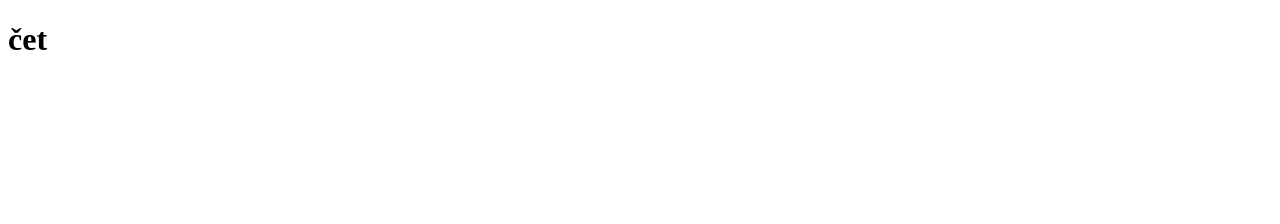
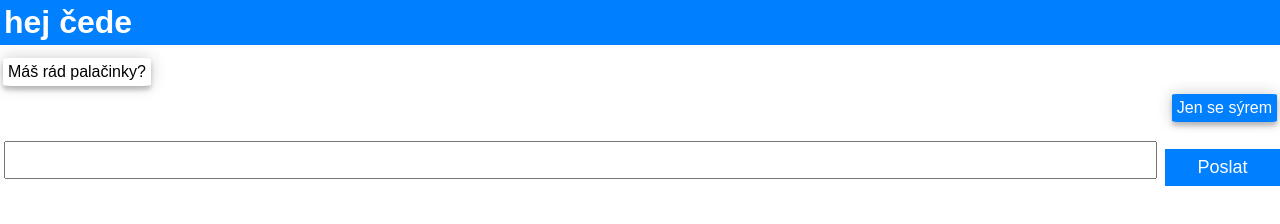
Before and after one commit to datboiErgoon/chat-ukol, a website: page public/chat.html in a window 1280 px wide. Drawn offline with Linux system fonts and the light colour scheme.

Commit message:
Verze 1.2 - Grafické zpracování stránky a vyzkoušení zpráv

```diff
--- a/public/chat.html
+++ b/public/chat.html
@@ -4,17 +4,29 @@
     <meta charset="UTF-8">
     <meta http-equiv="X-UA-Compatible" content="IE=edge">
     <meta name="viewport" content="width=device-width, initial-scale=1.0">
-    <title>Document</title>
+    <link rel="stylesheet" href="css/css.css">
+    <title>Chat Room</title>
 </head>
 <body>
-    <div class="header-area">
-    <h1>čet</h1>
+    <div class="header">
+    <h1>hej čede</h1>
     </div>
 
-    <div class="message-area" id="message-area">
+    <div class="zona-zpravy" id="zona-zpravy">
+        <div class="muj-box others-message-box">
+            <div class="zprava zprava-jinych">Máš rád palačinky?</div>
+            <div class="separator"></div>
+            </div>
+
+        <div class="muj-box moje-zprava-box">
+            <div class="zprava moje-zprava">Jen se sýrem</div>
+            <div class="separator"></div>
+        </div>
     </div>
 
-<div class="typing-area">
+<div class="psaci-area">
+    <textarea class="psaci-box" id="psaci-box"></textarea>
+    <button class="tlacitko" onclick="sendMessage()">Poslat</button>
     </div>
 
 </body>
--- a/public/css/css.css
+++ b/public/css/css.css
@@ -0,0 +1,80 @@
+* {
+    font-family: sans-serif;
+    margin: 0;
+    padding: 0;
+}
+
+.header {
+    height: 6%;
+    background: rgb(0, 127, 255);
+    color: white;
+    padding: 4px;
+}
+
+.zona-zpravy {
+    height: 80%;
+    padding: 3px;
+    overflow: auto;
+}
+
+.psaci-area {
+    margin-top: 4px;
+    padding: 4px;
+    height: 8%;
+}
+
+.psaci-box {
+    width: 90%;
+    height: 100%;
+    resize: none;
+    padding: 3px;
+}
+
+.tlacitko {
+    border: 0;
+    width: 9%;
+    background: rgb(0, 127, 255);
+    color: white;
+    padding: 8px;
+    font-size: 18px;
+    position: absolute;
+    margin: 8px;
+}
+
+.muj-box {
+    margin-top: 10px;
+}
+
+
+.moje-zprava-box {
+    text-align: right;
+    background: white;
+}
+
+.zprava {
+    max-width: 70%;
+    border-radius: 5%;
+    padding: 5px;
+    box-shadow: 0 0.25rem 0.25rem rgba(0, 0, 0, 0.2), 0 0 1rem rgba(0, 0, 0, 0.2);
+}
+
+.moje-zprava {
+    float: right;
+    background: rgb(0, 127, 255);
+    color: white;
+}
+
+.zprava-jinych {
+    float: left;
+    background: white;
+}
+
+.others-message-box {
+
+}
+
+.separator {
+    width: 100%;
+    height: 8px;
+    float: left;
+}
```
